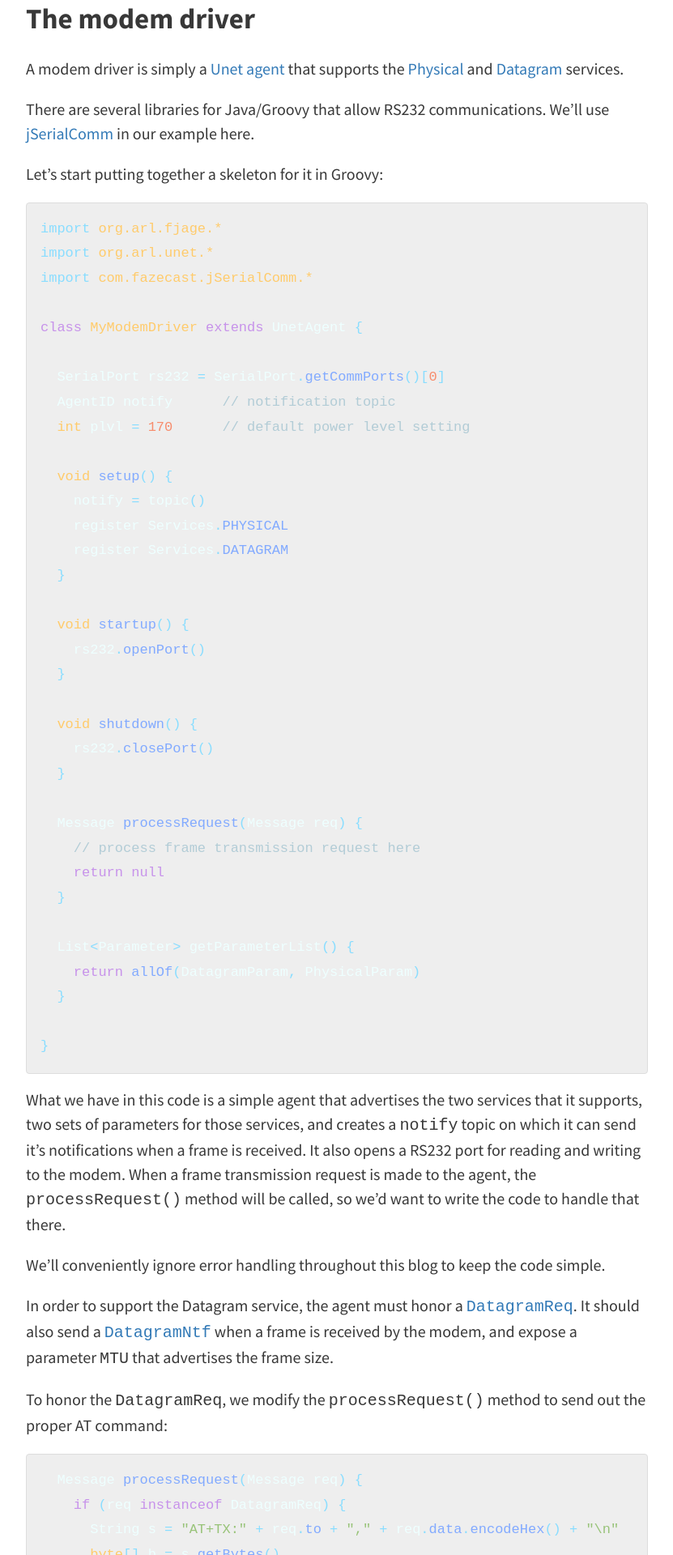
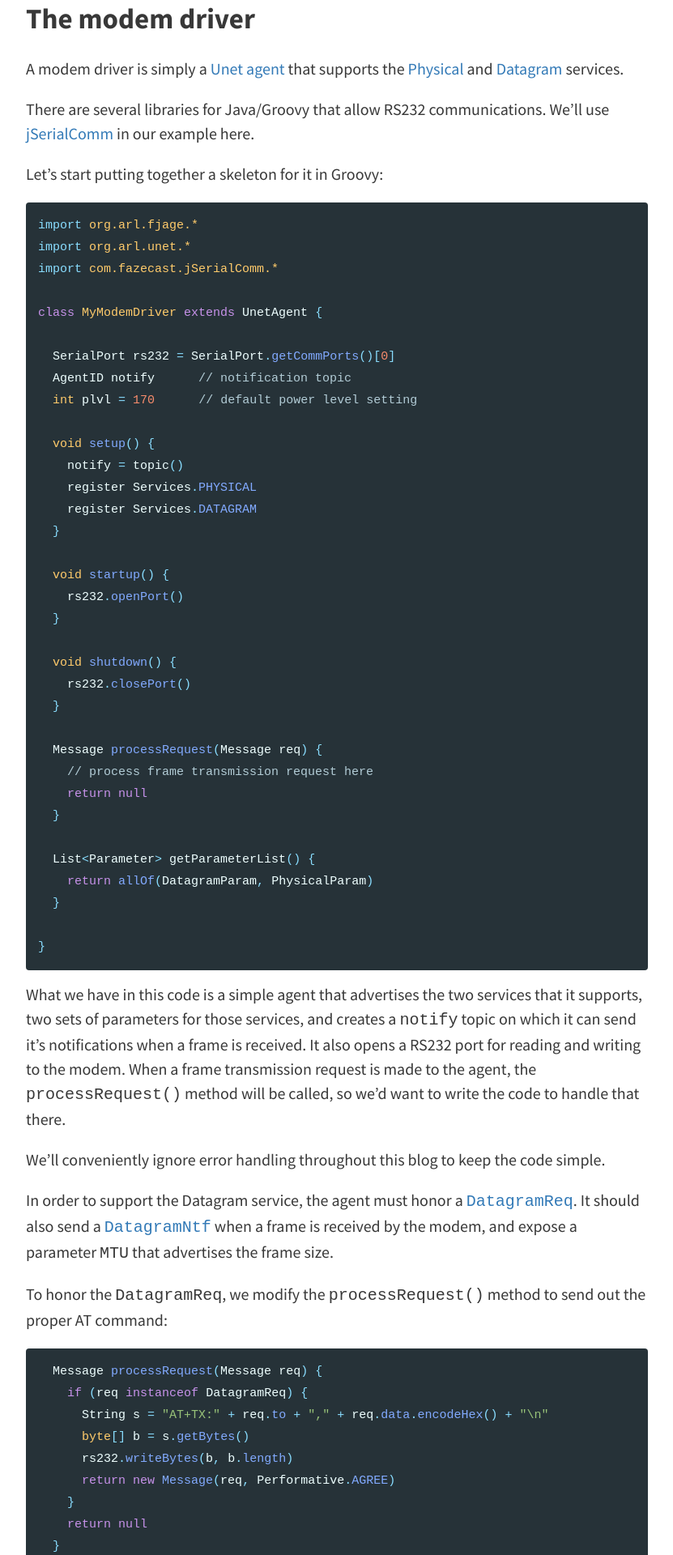
Before and after one commit to org-arl/unet-blog, a Jekyll site: the page built from _posts/2018-08-15-Developing-modem-drivers-for-UnetStack.md, in a window 1280 px wide. Shown: the part 1215-3135 px from the top of the page at 81% size, without its empty margins (224-1055 px from the left). Built offline with Jekyll 4.4.1, drawn with Linux system fonts in a browser that asks for light colours.

Commit message:
Removed changes for background color

```diff
--- a/_sass/external/_syntax.scss
+++ b/_sass/external/_syntax.scss
@@ -13,12 +13,6 @@ figure.highlight {
     font-family: $monospace;
     font-size: $font-size-code;
     line-height: 1.8;
-    background-color: #EEE;
-    border: 1px solid #DDD;
-    font-size: 0.85em;
-    background-color: #EEE;
-    border: 1px solid #DDD;
-    font-size: 0.85em;
     border-radius: $border-radius;
     > pre,
     pre.highlight {
```
